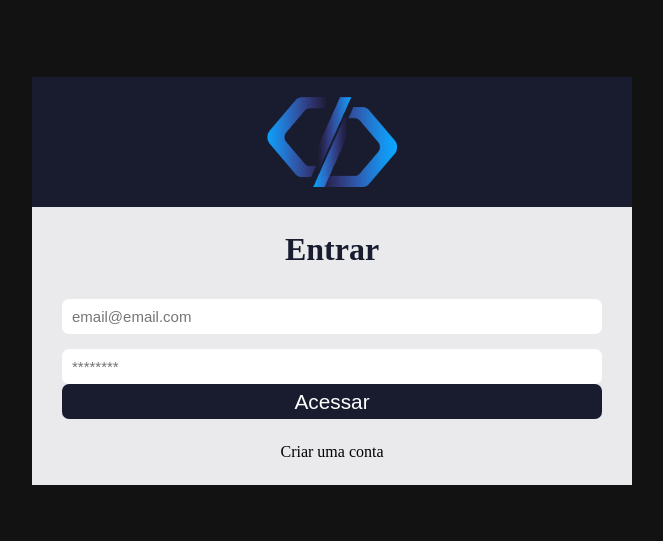
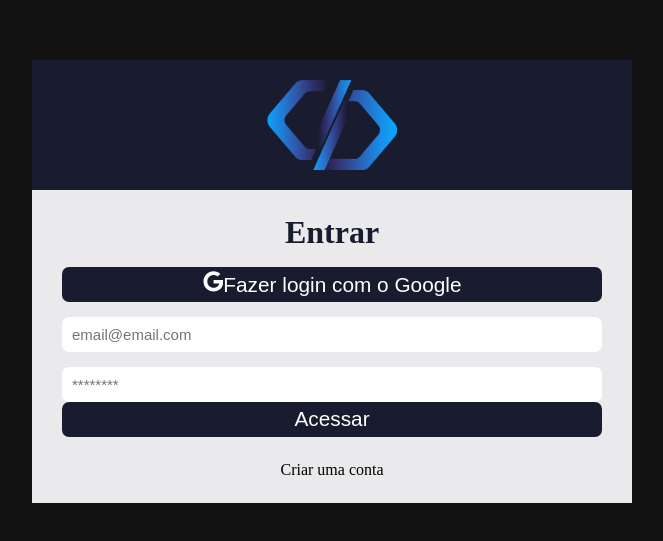
Before and after one commit to renatopcinfo/projeto-pcinfo, a React (Create React App) app: page / in a window 1280 px wide. Shown: the part 119-660 px from the top of the page, without its empty margins (308-971 px from the left). Built offline with nearby package versions, Linux system fonts and the light colour scheme; no server answers.

Commit message:
test google auth

```diff
--- a/src/contexts/auth.js
+++ b/src/contexts/auth.js
@@ -109,6 +109,16 @@ function AuthProvider({ children }) {
     setUser(null);
   }
 
+  async function handleLoginDataGoogle(user) {
+    const newUser = {
+      uid: user.uid,
+      nome: user.nome,
+      email: user.value.user.email,
+      avatarUrl: null,
+    };
+    setUser(newUser);
+  }
+
   return (
     <AuthContext.Provider
       value={{
@@ -121,6 +131,7 @@ function AuthProvider({ children }) {
         loadingAuth,
         setUser,
         storageUser,
+        handleLoginDataGoogle,
       }}
     >
       {children}
--- a/src/pages/SignIn/index.js
+++ b/src/pages/SignIn/index.js
@@ -1,6 +1,10 @@
+import React, { Component, useEffect } from 'react';
 import { useState, useContext } from 'react';
 import { Link } from 'react-router-dom';
+import { FaGoogle } from 'react-icons/fa';
 
+//import { loginAuth } from '../../services/firebaseConnection';
+import firebase from '../../services/firebaseConnection';
 import { AuthContext } from '../../contexts/auth';
 import './signin.css';
 import logo from '../../assets/logo.png';
@@ -9,7 +13,8 @@ function SignIn() {
   const [email, setEmail] = useState('');
   const [password, setPassword] = useState('');
 
-  const { signIn, loadingAuth } = useContext(AuthContext);
+  const { signIn, loadingAuth, handleLoginDataGoogle } =
+    useContext(AuthContext);
 
   function handleSubmit(e) {
     e.preventDefault();
@@ -18,6 +23,57 @@ function SignIn() {
       signIn(email, password);
     }
   }
+
+  // const handleGoogleLogin = async () => {
+  //   let result = await loginAuth();
+  //   console.log('--------------------', result);
+  //   handleLoginDataGoogle(result.user);
+  //   if (result) {
+  //   } else {
+  //     alert('Error');
+  //   }
+  // };
+
+  const handleGoogleLogin = () => {
+    var provider = new firebase.auth.FacebookAuthProvider();
+    firebase
+      .auth()
+      .signInWithPopup(provider)
+      .then((result) => {
+        /** @type {firebase.auth.OAuthCredential} */
+        var credential = result.credential;
+
+        // This gives you a Google Access Token. You can use it to access the Google API.
+        var token = credential.accessToken;
+        // The signed-in user info.
+        var user = result.user;
+        // ...
+      })
+      .catch((error) => {
+        console.log(error);
+      });
+  };
+
+  useEffect(() => {
+    firebase.auth().onAuthStateChanged(function (user) {
+      if (user) {
+        console.log('User signed in');
+        console.log(user);
+      } else {
+        console.log('No User signed');
+      }
+    });
+  }, []);
+
+  // componentDidMount = () => {
+  //   firebase.auth().onAuthStateChanged(function (email) {
+  //     if (email) {
+  //       console.log('User signed in');
+  //     } else {
+  //       console.log('No User signed');
+  //     }
+  //   });
+  // };
 
   return (
     <div className="container-center">
@@ -28,6 +84,10 @@ function SignIn() {
 
         <form onSubmit={handleSubmit}>
           <h1>Entrar</h1>
+          <button onClick={handleGoogleLogin}>
+            <FaGoogle />
+            Fazer login com o Google
+          </button>
           <input
             type="text"
             placeholder="email@email.com"
```
Also changed, not shown: src/services/firebaseConnection.js (+8 -0 lines).
